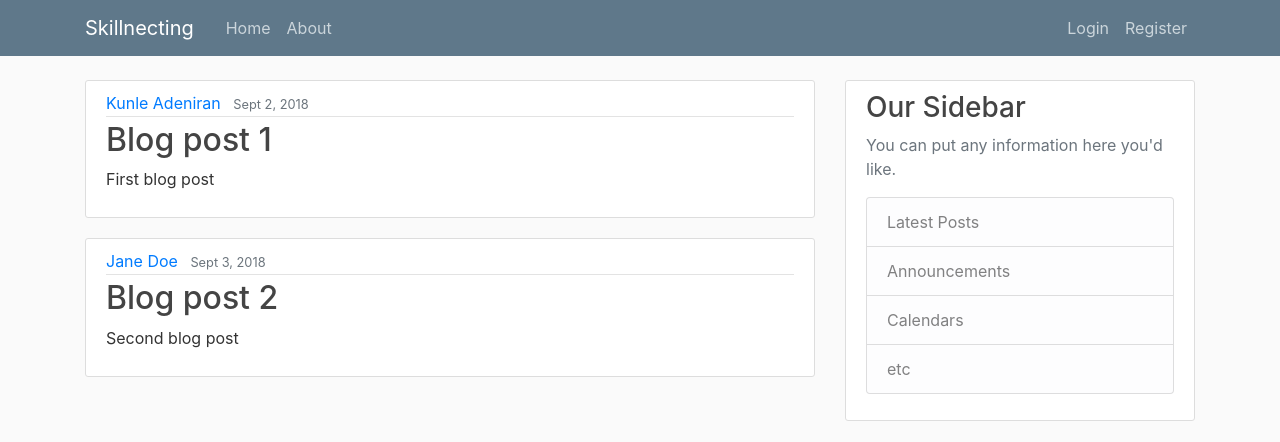
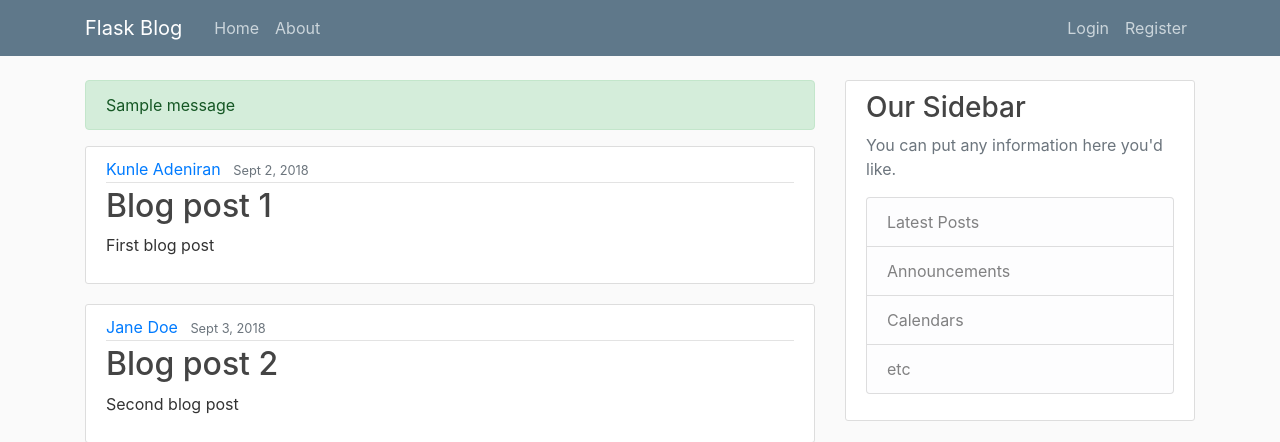
Before and after one commit to AdekunleAdeniran/skillnecting_v0.1, a Flask app: page / in a window 1280 px wide. Shown: the top 442 px of the page. Run offline with Flask 2, Linux system fonts and the light colour scheme; one stand-in notice (Sample message) is shown; parts of the project's set-up code (start-up, migrations or seed data) failed here and were passed over; some libraries are stand-ins or nearby versions.

Commit message:
update registration forms without login

```diff
--- a/flaskblog.py
+++ b/flaskblog.py
@@ -1,5 +1,5 @@
 #!/usr/bin/python3
-from flask import Flask, render_template, url_for
+from flask import Flask, render_template, url_for, flash, redirect
 from forms import RegistrationForm, LoginForm
 app = Flask(__name__)
 
@@ -28,9 +28,12 @@ def about():
     return render_template("about.html", title='About')
 
 
-@app.route("/register")
+@app.route("/register", methods=['GET', 'POST'])
 def register():
     form = RegistrationForm()
+    if form.validate_on_submit():
+        flash('Account Created for {}!'.format(form.username.data), 'success')
+        return redirect(url_for('home'))
     return render_template('register.html', title='Register', form=form)
 
 
--- a/templates/layout.html
+++ b/templates/layout.html
@@ -4,45 +4,52 @@
     <!-- Required meta tags -->
     <meta charset="utf-8">
     <meta name="viewport" content="width=device-width, initial-scale=1, shrink-to-fit=no">
-  <!-- Icon for page -->
-  <link rel="icon" type="image/png" href="images/skillnecting.png">
+
     <!-- Bootstrap CSS -->
-  <link rel="stylesheet" href="https://stackpath.bootstrapcdn.com/bootstrap/4.1.3/css/bootstrap.min.css" integrity="sha384-MCw98/SFnGE8fJT3GXwEOngsV7Zt27NXFoaoApmYm81iuXoPkFOJwJ8ERdknLPMO" crossorigin="anonymous">
+    <link rel="stylesheet" href="https://maxcdn.bootstrapcdn.com/bootstrap/4.0.0/css/bootstrap.min.css" integrity="sha384-Gn5384xqQ1aoWXA+058RXPxPg6fy4IWvTNh0E263XmFcJlSAwiGgFAW/dAiS6JXm" crossorigin="anonymous">
 
     <link rel="stylesheet" type="text/css" href="{{ url_for('static', filename='main.css') }}">
 
     {% if title %}
-  <title>Skillnecting.com -- {{ title }} </title>
+        <title>Flask Blog - {{ title }}</title>
     {% else %}
-  <title>Skillnecting.com</title>
+        <title>Flask Blog</title>
     {% endif %}
 </head>
 <body>
     <header class="site-header">
       <nav class="navbar navbar-expand-md navbar-dark bg-steel fixed-top">
         <div class="container">
-        <a class="navbar-brand mr-4" href="/">Skillnecting</a>
+          <a class="navbar-brand mr-4" href="/">Flask Blog</a>
           <button class="navbar-toggler" type="button" data-toggle="collapse" data-target="#navbarToggle" aria-controls="navbarToggle" aria-expanded="false" aria-label="Toggle navigation">
             <span class="navbar-toggler-icon"></span>
           </button>
           <div class="collapse navbar-collapse" id="navbarToggle">
             <div class="navbar-nav mr-auto">
-            <a class="nav-item nav-link" href="/">Home</a>
-            <a class="nav-item nav-link" href="/about">About</a>
+              <a class="nav-item nav-link" href="{{ url_for('home') }}">Home</a>
+              <a class="nav-item nav-link" href="{{ url_for('about') }}">About</a>
             </div>
             <!-- Navbar Right Side -->
             <div class="navbar-nav">
-            <a class="nav-item nav-link" href="/login">Login</a>
-            <a class="nav-item nav-link" href="/register">Register</a>
+              <a class="nav-item nav-link" href="{{ url_for('login') }}">Login</a>
+              <a class="nav-item nav-link" href="{{ url_for('register') }}">Register</a>
             </div>
           </div>
         </div>
       </nav>
     </header>
-
     <main role="main" class="container">
       <div class="row">
         <div class="col-md-8">
+          {% with messages = get_flashed_messages(with_categories=true) %}
+            {% if messages %}
+              {% for category, message in messages %}
+                <div class="alert alert-{{ category }}">
+                  {{ message }}
+                </div>
+              {% endfor %}
+            {% endif %}
+          {% endwith %}
           {% block content %}{% endblock %}
         </div>
         <div class="col-md-4">
@@ -60,10 +67,12 @@
         </div>
       </div>
     </main>
+
+
     <!-- Optional JavaScript -->
     <!-- jQuery first, then Popper.js, then Bootstrap JS -->
-  <script src="https://code.jquery.com/jquery-3.3.1.slim.min.js" integrity="sha384-q8i/X+965DzO0rT7abK41JStQIAqVgRVzpbzo5smXKp4YfRvH+8abtTE1Pi6jizo" crossorigin="anonymous"></script>
-  <script src="https://cdnjs.cloudflare.com/ajax/libs/popper.js/1.14.3/umd/popper.min.js" integrity="sha384-ZMP7rVo3mIykV+2+9J3UJ46jBk0WLaUAdn689aCwoqbBJiSnjAK/l8WvCWPIPm49" crossorigin="anonymous"></script>
-  <script src="https://stackpath.bootstrapcdn.com/bootstrap/4.1.3/js/bootstrap.min.js" integrity="sha384-ChfqqxuZUCnJSK3+MXmPNIyE6ZbWh2IMqE241rYiqJxyMiZ6OW/JmZQ5stwEULTy" crossorigin="anonymous"></script>
+    <script src="https://code.jquery.com/jquery-3.2.1.slim.min.js" integrity="sha384-KJ3o2DKtIkvYIK3UENzmM7KCkRr/rE9/Qpg6aAZGJwFDMVNA/GpGFF93hXpG5KkN" crossorigin="anonymous"></script>
+    <script src="https://cdnjs.cloudflare.com/ajax/libs/popper.js/1.12.9/umd/popper.min.js" integrity="sha384-ApNbgh9B+Y1QKtv3Rn7W3mgPxhU9K/ScQsAP7hUibX39j7fakFPskvXusvfa0b4Q" crossorigin="anonymous"></script>
+    <script src="https://maxcdn.bootstrapcdn.com/bootstrap/4.0.0/js/bootstrap.min.js" integrity="sha384-JZR6Spejh4U02d8jOt6vLEHfe/JQGiRRSQQxSfFWpi1MquVdAyjUar5+76PVCmYl" crossorigin="anonymous"></script>
 </body>
 </html>
```
Also changed, not shown: forms.py (+18 -18 lines), templates/register.html (+38 -1 lines), static/skillnecting.png (added), templates/images/skillnecting.png. Lines whose indentation alone changed are shown as unchanged.
